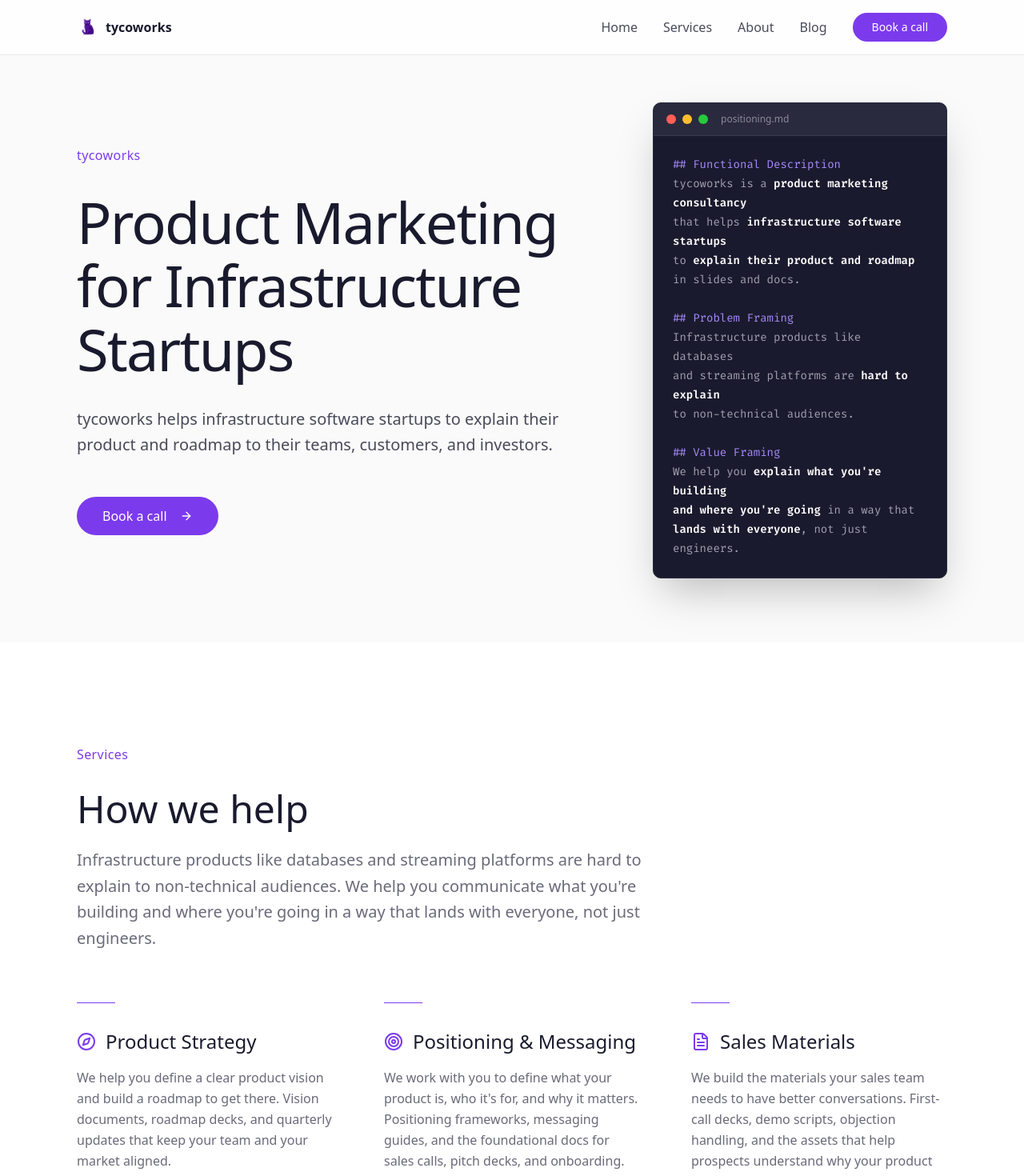
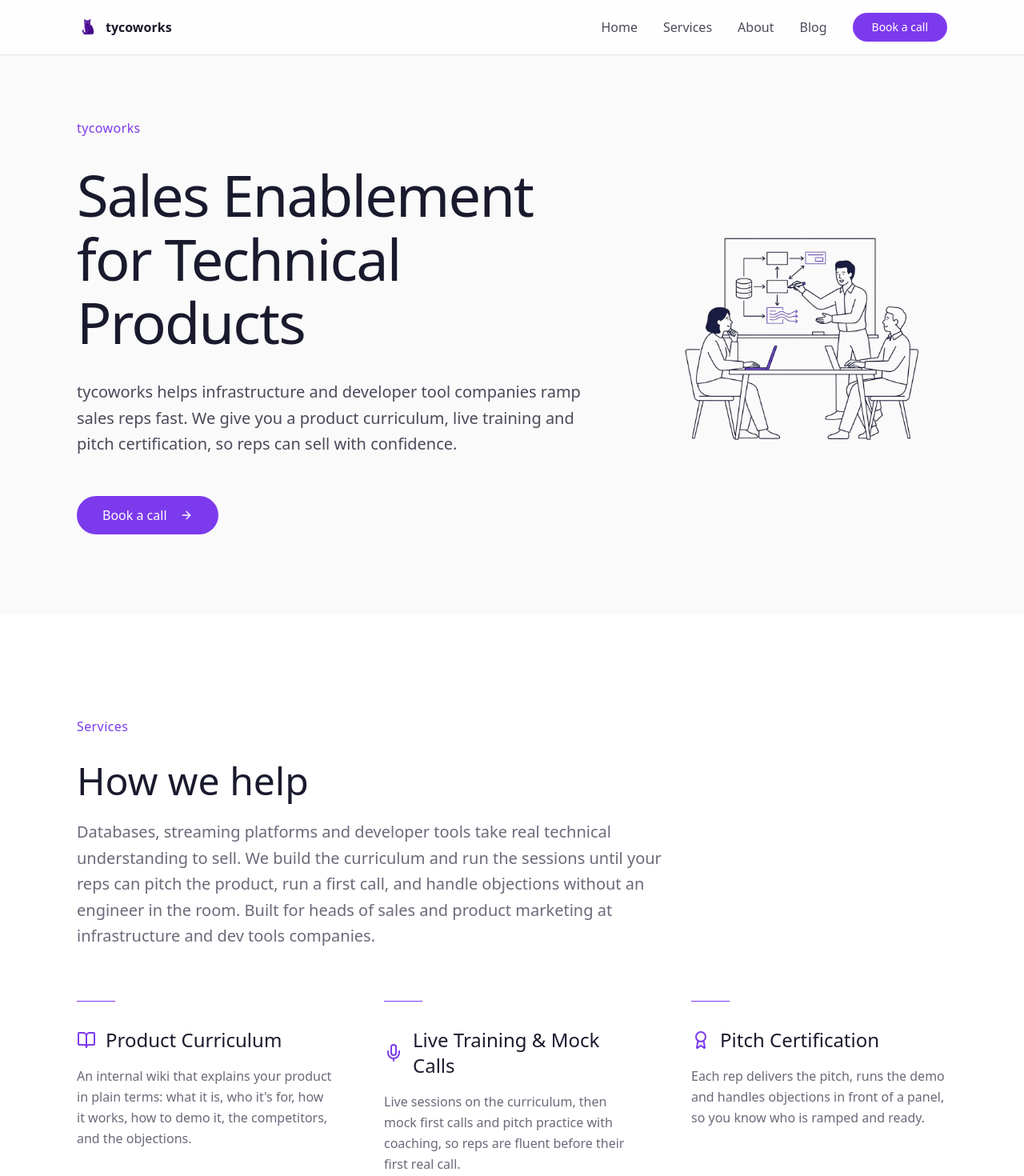
Before and after one commit to tycoworks/website, a Next.js app: page / in a window 1280 px wide. Shown: the top 1470 px of the page at 80% size. Built offline with nearby package versions, Linux system fonts and the light colour scheme.

Commit message:
Reposition the site on sales enablement for technical products; replace the terminal with a hero illustration
Co-Authored-By: Claude Fable 5.1 <noreply@anthropic.com>

```diff
--- a/src/app/layout.tsx
+++ b/src/app/layout.tsx
@@ -13,8 +13,8 @@ const firaCode = Fira_Code({
 });
 
 export const metadata: Metadata = {
-  title: "tycoworks - Product Marketing for Infrastructure Startups",
-  description: "tycoworks helps scaling infrastructure startups to explain their product and roadmap to their teams, customers, and investors.",
+  title: "tycoworks - Sales Enablement for Technical Products",
+  description: "tycoworks helps infrastructure and developer tool companies ramp sales reps fast: a product curriculum, live training and pitch certification.",
   icons: {
     icon: "/favicon.png",
   },
--- a/src/app/page.tsx
+++ b/src/app/page.tsx
@@ -2,9 +2,8 @@
 
 import { useState } from 'react';
 import { motion } from 'framer-motion';
-import { ArrowRight, Menu, X, Compass, Target, FileText } from 'lucide-react';
+import { ArrowRight, Menu, X, BookOpen, Mic, Award } from 'lucide-react';
 import { Button } from '@/components/Button';
-import AnimatedTerminal from '@/components/AnimatedTerminal';
 
 const fadeUp = {
   initial: { opacity: 0, y: 30 },
@@ -161,14 +160,14 @@ export default function Home() {
               className="text-4xl md:text-5xl lg:text-6xl xl:text-7xl font-light text-[#1a1a2e] leading-[1.1] tracking-tight mb-8"
               variants={fadeUp}
             >
-              Product Marketing for <span className="font-medium">Infrastructure Startups</span>
+              Sales Enablement for <span className="font-medium">Technical Products</span>
             </motion.h1>
 
             <motion.p
               className="text-lg md:text-xl text-[#4a4a5a] max-w-2xl leading-relaxed mb-12"
               variants={fadeUp}
             >
-              tycoworks helps infrastructure software startups to explain their product and roadmap to their teams, customers, and investors.
+              tycoworks helps infrastructure and developer tool companies ramp sales reps fast. We give you a product curriculum, live training and pitch certification, so reps can sell with confidence.
             </motion.p>
 
             <motion.div variants={fadeUp}>
@@ -184,9 +183,13 @@ export default function Home() {
             </motion.div>
           </motion.div>
 
-          {/* Animated Terminal - Hidden on mobile */}
+          {/* Hero illustration - hidden on mobile */}
           <div className="hidden lg:flex flex-1 justify-center items-center">
-            <AnimatedTerminal />
+            <img
+              src="/hero.png"
+              alt="A sales rep explaining a systems diagram at a whiteboard to two engineers"
+              className="w-full max-w-xl h-auto"
+            />
           </div>
         </div>
       </section>
@@ -206,26 +209,26 @@ export default function Home() {
             How we help
           </h2>
           <p className="text-lg md:text-xl text-[#6a6a7a] max-w-3xl leading-relaxed">
-            Infrastructure products like databases and streaming platforms are hard to explain to non-technical audiences. We help you communicate what you're building and where you're going in a way that lands with everyone, not just engineers.
+            Databases, streaming platforms and developer tools take real technical understanding to sell. We build the curriculum and run the sessions until your reps can pitch the product, run a first call, and handle objections without an engineer in the room. Built for heads of sales and product marketing at infrastructure and dev tools companies.
           </p>
         </motion.div>
 
         <div className="grid md:grid-cols-3 gap-12 md:gap-8 lg:gap-16 mt-16">
           {[
             {
-              icon: Compass,
-              title: "Product Strategy",
-              description: "We help you define a clear product vision and build a roadmap to get there. Vision documents, roadmap decks, and quarterly updates that keep your team and your market aligned."
+              icon: BookOpen,
+              title: "Product Curriculum",
+              description: "An internal wiki that explains your product in plain terms: what it is, who it's for, how it works, how to demo it, the competitors, and the objections."
             },
             {
-              icon: Target,
-              title: "Positioning & Messaging",
-              description: "We work with you to define what your product is, who it's for, and why it matters. Positioning frameworks, messaging guides, and the foundational docs for sales calls, pitch decks, and onboarding."
+              icon: Mic,
+              title: "Live Training & Mock Calls",
+              description: "Live sessions on the curriculum, then mock first calls and pitch practice with coaching, so reps are fluent before their first real call."
             },
             {
-              icon: FileText,
-              title: "Sales Materials",
-              description: "We build the materials your sales team needs to have better conversations. First-call decks, demo scripts, objection handling, and the assets that help prospects understand why your product matters."
+              icon: Award,
+              title: "Pitch Certification",
+              description: "Each rep delivers the pitch, runs the demo and handles objections in front of a panel, so you know who is ramped and ready."
             }
           ].map((service, index) => (
             <motion.div
@@ -279,11 +282,11 @@ export default function Home() {
             </p>
 
             <p className="text-lg md:text-xl text-[#a0a0b0] leading-relaxed mb-6">
-              I have 15+ years experience building and selling infrastructure software and developer tools in financial markets. Along the way, I've led product and product marketing at companies like Genesis Global and Itiviti, built trading systems for investment banks, and founded a startup backed by Entrepreneur First.
+              I have 15+ years experience building and selling infrastructure software and developer tools in financial markets. Along the way, I've led product and product marketing at companies like Materialize, Genesis Global and Itiviti, built trading systems for investment banks, and founded a startup backed by Entrepreneur First.
             </p>
 
             <p className="text-lg md:text-xl text-[#a0a0b0] leading-relaxed">
-              At tycoworks, I help infrastructure startups to clearly explain their product and roadmap. I also write about real-time infrastructure, AI-native development, and product marketing in my{' '}
+              At tycoworks, I help infrastructure and developer tool companies get their sales reps ramped and pitch certified. I also write about real-time infrastructure, AI-native development, and product marketing in my{' '}
               <a
                 href="https://tycoworks.substack.com"
                 target="_blank"
--- a/src/components/AnimatedTerminal.tsx
+++ b/src/components/AnimatedTerminal.tsx
@@ -33,20 +33,20 @@ export default function AnimatedTerminal() {
 
   const codeLines = [
     '## Functional Description',
-    'tycoworks is a **product marketing consultancy**',
-    'that helps **infrastructure software startups**',
-    'to **explain their product and roadmap**',
-    'in slides and docs.',
+    'tycoworks is a **sales enablement consultancy**',
+    'that helps **infrastructure and dev tool companies**',
+    'to **ramp sales reps** on a technical product',
+    'with a curriculum, live training and pitch certification.',
     '',
     '## Problem Framing',
-    'Infrastructure products like databases',
-    'and streaming platforms are **hard to explain**',
-    'to non-technical audiences.',
+    'Selling a database or a dev tool means',
+    '**talking to engineers**, and that takes',
+    'real technical understanding.',
     '',
     '## Value Framing',
-    "We help you **explain what you're building**",
-    "**and where you're going** in a way that",
-    '**lands with everyone**, not just engineers.',
+    "Reps who can **pitch the product**, run a first call",
+    "and **handle objections** without an engineer",
+    'in the room.',
   ];
 
   useEffect(() => {
```
Also changed, not shown: public/hero.png (added).
